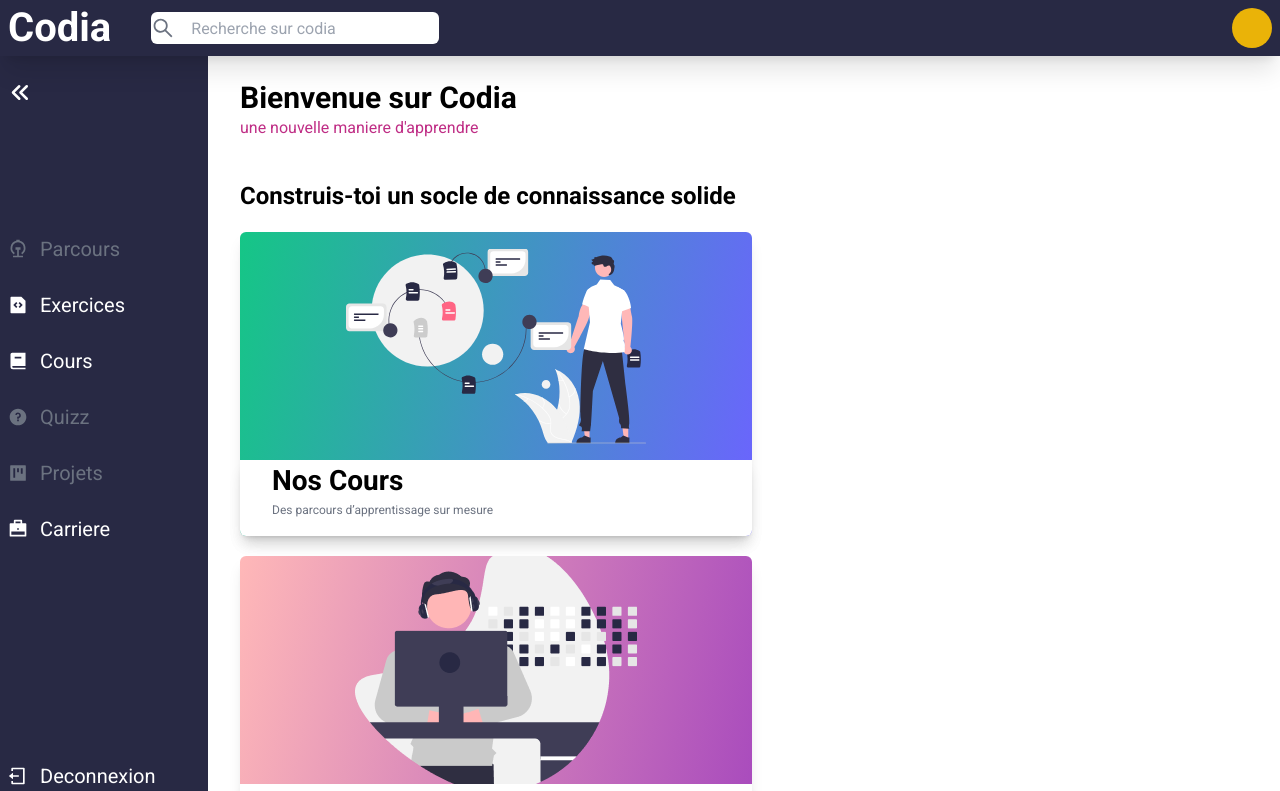
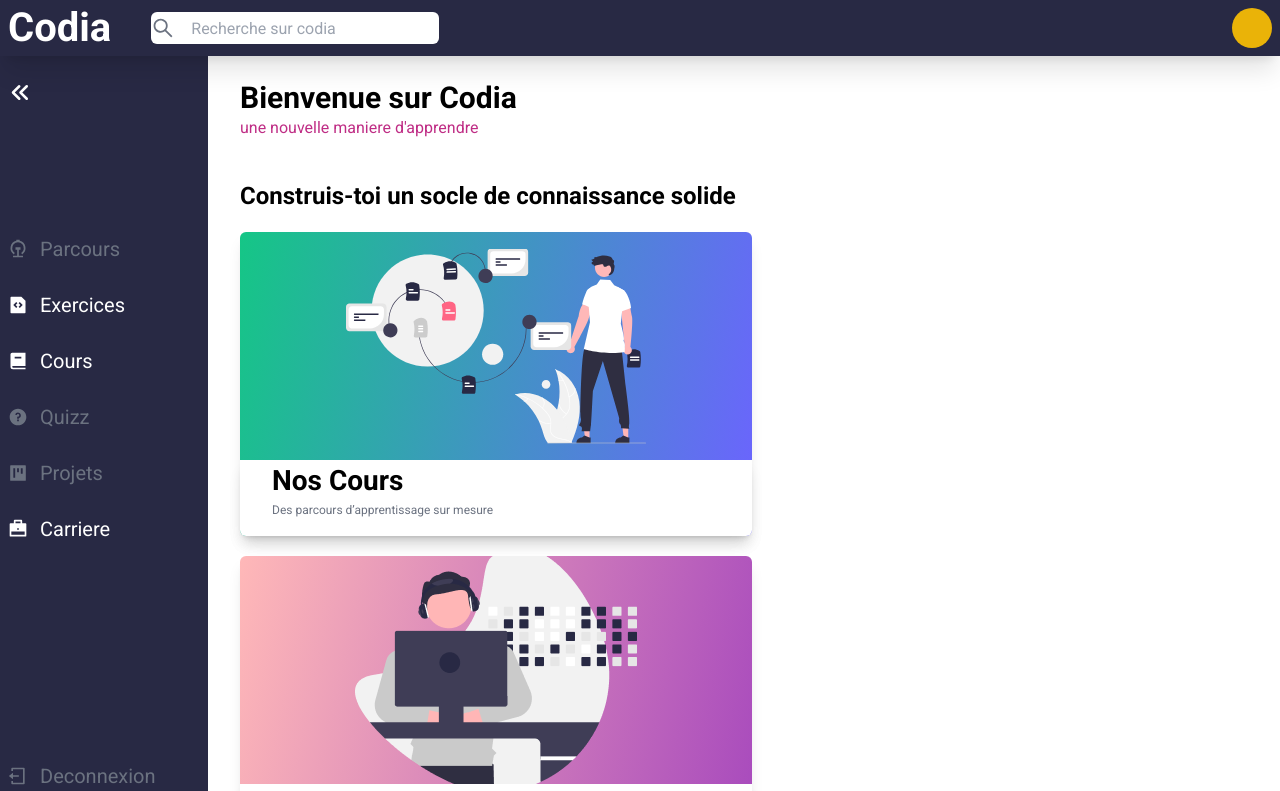
Before and after one commit to ArilessTir/codia, a React (Vite) app: page / in a window 1280 px wide. Shown: the top 791 px of the page. Built offline with nearby package versions, Linux system fonts and the light colour scheme.

Commit message:
Update sideNav.jsx

```diff
--- a/src/components/sideNav/sideNav.jsx
+++ b/src/components/sideNav/sideNav.jsx
@@ -95,7 +95,7 @@
                 </NavLink>
             </section>
             <div
-                className=" flex items-center cursor-pointer
+                className=" flex items-center cursor-pointer pointer-events-none text-gray-500
                                 hover:bg-white hover:bg-opacity-30 hover:border-r-[3px] h-12"
             >
                 <RiLogoutBoxLine className="fixed" size={20} />
```
